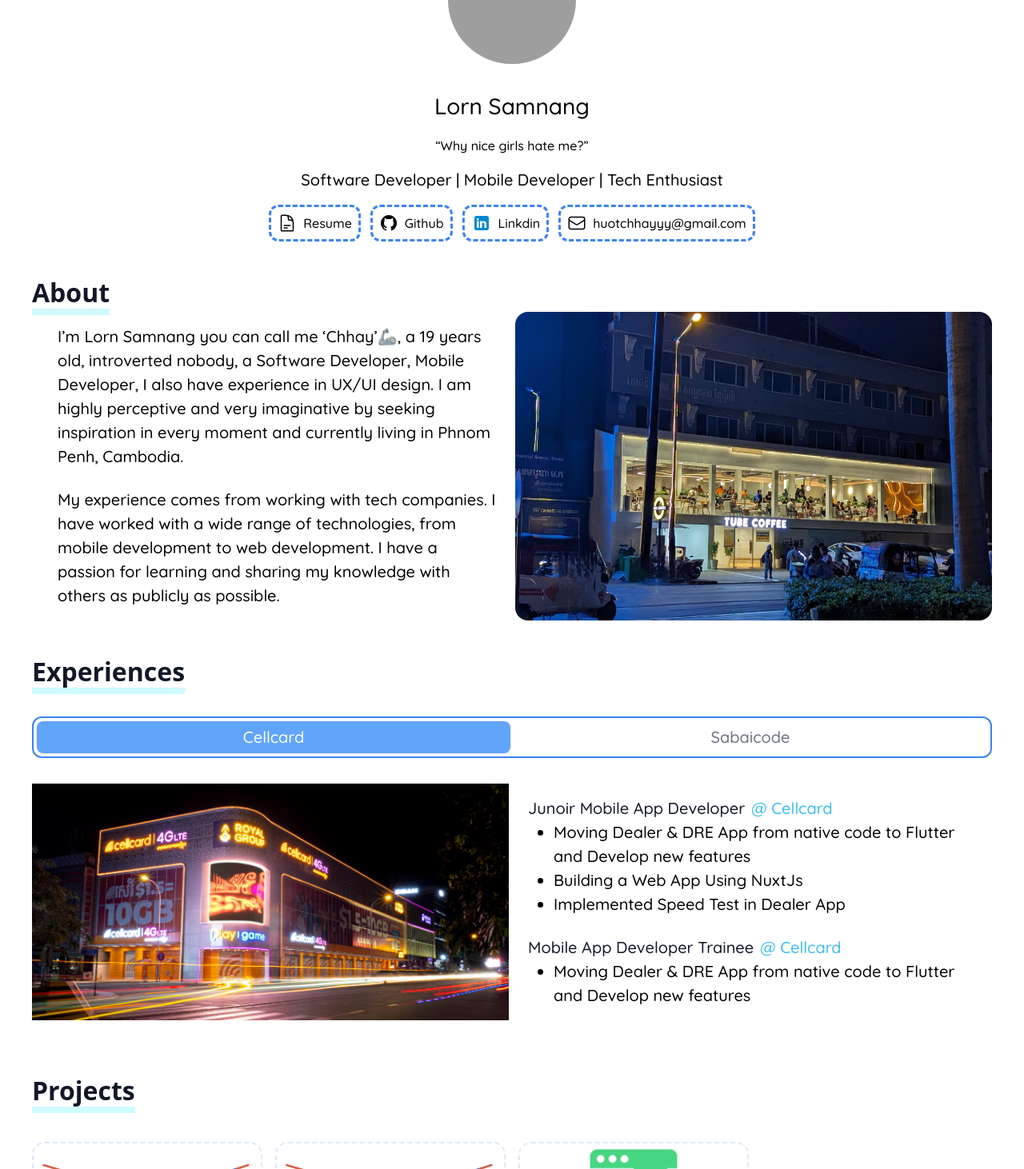
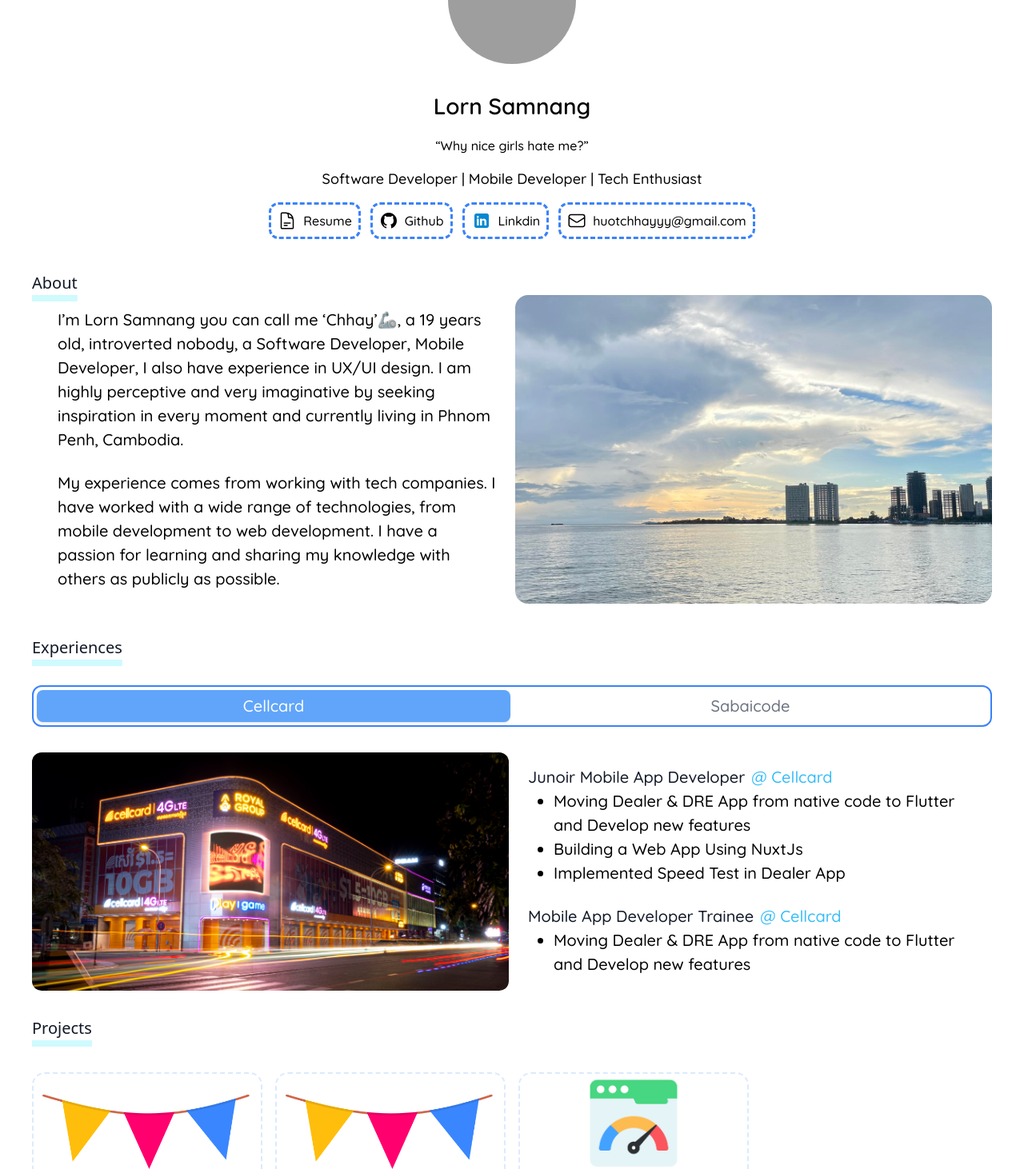
Before and after one commit to itsnang/Personal-Portfolio, a Next.js app: page / in a window 1280 px wide. Shown: the part 288-1750 px from the top of the page at 80% size. Built offline with nearby package versions, Linux system fonts and the light colour scheme; grey boxes are pictures that could not be loaded.

Commit message:
refactor responsive

```diff
--- a/src/components/ExperienceTabs.tsx
+++ b/src/components/ExperienceTabs.tsx
@@ -3,6 +3,7 @@
 import { ImageContain } from "./ImageContain";
 import { Typography } from "./Typography";
 import Link from "next/link";
+import Image from "next/image";
 
 import React from "react";
 function classNames(...classes: any[]) {
@@ -12,7 +13,7 @@
 export const ExperienceTabs = () => {
 	return (
 		<>
-      <div className=" w-full px-2 py-8 sm:px-0">
+			<div className=' w-full px-2 py-8 sm:px-0'>
 				<Tab.Group>
 					<Tab.List
 						className={`flex space-x-1 rounded-xl border-[2px]  border-blue-500 p-1`}
@@ -42,20 +43,27 @@
 					</Tab.List>
 					<Tab.Panels>
 						<Tab.Panel>
-              <div className="grid grid-cols-1 py-8 md:grid-cols-2 lg:grid-cols-2 box-content gap-2">
-                <ImageContain alt="habbit" src="/assets/cellcard.jpg" />
-                <div className="flex gap-6 flex-col p-4">
+							<div className='grid grid-cols-1 pt-8 md:grid-cols-1 lg:grid-cols-2 box-content gap-2'>
+								<div className='relative aspect-[2/1] w-full overflow-hidden rounded-xl'>
+									<Image
+										alt='habbit'
+										src='/assets/cellcard.jpg'
+										fill
+										className='object-cover'
+									/>
+								</div>
+								<div className='flex gap-6 flex-col p-4'>
 									<div>
-                    <Typography variant="h5">
+										<Typography variant='h5'>
 											Junoir Mobile App Developer
 											<Link
-                        className="pl-2 text-sky-400 hover:text-sky-500"
-                        href="https://www.cellcard.com.kh/"
+												className='pl-2 text-sky-400 hover:text-sky-500'
+												href='https://www.cellcard.com.kh/'
 											>
 												@ Cellcard
 											</Link>
 										</Typography>
-                    <ul className="list-disc list-outside pl-8 text-base lg:text-xl md:text-xl">
+										<ul className='list-disc list-outside lg:pl-8 md:pl-8 pl-4 text-base lg:text-xl md:text-xl'>
 											<li>
 												Moving Dealer & DRE App from native code to Flutter and
 												Develop new features
@@ -66,17 +74,17 @@
 									</div>
 
 									<div>
-                    <Typography variant="h5">
+										<Typography variant='h5'>
 											Mobile App Developer Trainee
 											<Link
-                        target="_blank"
-                        className="pl-2 text-sky-400 hover:text-sky-500"
-                        href="https://www.cellcard.com.kh/"
+												target='_blank'
+												className='pl-2 text-sky-400 hover:text-sky-500'
+												href='https://www.cellcard.com.kh/'
 											>
 												@ Cellcard
 											</Link>
 										</Typography>
-                    <ul className="list-disc list-outside pl-8 text-base md:text-xl lg:text-xl ">
+										<ul className='list-disc list-outside lg:pl-8 md:pl-8 pl-4 text-base md:text-xl lg:text-xl '>
 											<li>
 												Moving Dealer & DRE App from native code to Flutter and
 												Develop new features
@@ -87,27 +95,34 @@
 							</div>
 						</Tab.Panel>
 						<Tab.Panel>
-              <div className="grid grid-cols-1 py-8 md:grid-cols-2 lg:grid-cols-2 box-content gap-2">
-                <ImageContain alt="habbit" src="/assets/sabaicode.jpg" />
-                <div className="flex gap-6 flex-col p-4">
-                  <Typography variant="h6">
+							<div className='grid grid-cols-1 pt-8 md:grid-cols-1 lg:grid-cols-2 box-content gap-2'>
+								<div className='relative aspect-[2/1] w-full overflow-hidden rounded-xl'>
+									<Image
+										src='/assets/sabaicode.jpg'
+										alt=''
+										fill
+										className='object-cover'
+									/>
+								</div>
+								<div className='flex gap-6 flex-col p-4'>
+									<Typography variant='h6'>
 										Selt Employed
 										<Link
-                      target="_blank"
-                      className="pl-2 text-sky-400 hover:text-sky-500"
-                      href="https://prutteka-web-git-development-hourmeng12.vercel.app/"
+											target='_blank'
+											className='pl-2 text-sky-400 hover:text-sky-500'
+											href='https://prutteka-web-git-development-hourmeng12.vercel.app/'
 										>
 											@ Prutteka
 										</Link>
 									</Typography>
-                  <p className="text-base lg:text-xl md:text-xl whitespace-pre-line pl-4">
+									<p className='text-base lg:text-xl md:text-xl whitespace-pre-line lg:pl-4 md:pl-4'>
 										Co-founded a website that helps the people find events and
 										allows users to browse, create, and promote local events.
 										Those include education event, exhibition event, sport
 										event, charity events and more.
 									</p>
-                  <p className="text-base lg:text-xl md:text-xl pt-2  whitespace-pre-line pl-4">
-                    <span className="font-medium">Skills:</span> React.js ·
+									<p className='text-base lg:text-xl md:text-xl pt-2  whitespace-pre-line lg:pl-4 md:pl-4'>
+										<span className='font-medium'>Skills:</span> React.js ·
 										Next.js · MongoDB · Express.js · Docker · AWS · Tailwind CSS
 										· TypeScript· Figma (Software)
 									</p>
--- a/src/components/Profile.tsx
+++ b/src/components/Profile.tsx
@@ -25,43 +25,43 @@
 	return (
 		<>
 			<div className={`flex flex-col gap-4 ${className}`}>
-        <div className="relative h-36 w-36 md:h-40 md:w-40 ">
+				<div className='relative h-36 w-36 md:h-40 md:w-40 '>
 					<Image
 						loading={"lazy"}
 						onLoad={() => {
 							setIsLoading(false);
 						}}
 						src={image}
-            alt="profile"
-            className="rounded-full"
+						alt='profile'
+						className='rounded-full'
 						fill
 					/>
 				</div>
-        <p className="text-3xl  font-medium mt-4">{name}</p>
+				<p className='text-3xl  font-semibold mt-4'>{name}</p>
 				<p>&ldquo;Why nice girls hate me?&rdquo;</p>
 
-        <p className="text-xl">{position}</p>
-        <div className="flex flex-row gap-3 flex-wrap">
+				<p className='text-lg'>{position}</p>
+				<div className='flex flex-row gap-3 flex-wrap'>
 					<Contact
 						href={
 							"https://drive.google.com/file/d/1GrhW8yEPNfJpNbcoxVcPkCtezV0pd95m/view?usp=sharing"
 						}
-            icon={<DocumentTextIcon className="w-6" />}
-            title="Resume"
+						icon={<DocumentTextIcon className='w-6' />}
+						title='Resume'
 					/>
 					<Contact
 						href={"https://github.com/itsnang"}
 						icon={<GithubLogo />}
-            title="Github"
+						title='Github'
 					/>
 					<Contact
 						href={"https://www.linkedin.com/in/itsnang/"}
 						icon={<LinkdinLogo />}
-            title="Linkdin"
+						title='Linkdin'
 					/>
 					<Contact
-            icon={<EnvelopeIcon className="w-6" />}
-            title="huotchhayyy@gmail.com"
+						icon={<EnvelopeIcon className='w-6' />}
+						title='huotchhayyy@gmail.com'
 					/>
 				</div>
 			</div>
@@ -73,14 +73,14 @@
 	return (
 		<>
 			<svg
-        xmlns="http://www.w3.org/2000/svg"
-        x="0px"
-        y="0px"
-        width="24"
-        height="24"
-        viewBox="0 0 48 48"
+				xmlns='http://www.w3.org/2000/svg'
+				x='0px'
+				y='0px'
+				width='24'
+				height='24'
+				viewBox='0 0 48 48'
 			>
-        <path d="M44,24c0,8.96-5.88,16.54-14,19.08V38c0-1.71-0.72-3.24-1.86-4.34c5.24-0.95,7.86-4,7.86-9.66c0-2.45-0.5-4.39-1.48-5.9 c0.44-1.71,0.7-4.14-0.52-6.1c-2.36,0-4.01,1.39-4.98,2.53C27.57,14.18,25.9,14,24,14c-1.8,0-3.46,0.2-4.94,0.61 C18.1,13.46,16.42,12,14,12c-1.42,2.28-0.84,4.74-0.3,6.12C12.62,19.63,12,21.57,12,24c0,5.66,2.62,8.71,7.86,9.66 c-0.67,0.65-1.19,1.44-1.51,2.34H16c-1.44,0-2-0.64-2.77-1.68c-0.77-1.04-1.6-1.74-2.59-2.03c-0.53-0.06-0.89,0.37-0.42,0.75 c1.57,1.13,1.68,2.98,2.31,4.19C13.1,38.32,14.28,39,15.61,39H18v4.08C9.88,40.54,4,32.96,4,24C4,12.95,12.95,4,24,4 S44,12.95,44,24z"></path>
+				<path d='M44,24c0,8.96-5.88,16.54-14,19.08V38c0-1.71-0.72-3.24-1.86-4.34c5.24-0.95,7.86-4,7.86-9.66c0-2.45-0.5-4.39-1.48-5.9 c0.44-1.71,0.7-4.14-0.52-6.1c-2.36,0-4.01,1.39-4.98,2.53C27.57,14.18,25.9,14,24,14c-1.8,0-3.46,0.2-4.94,0.61 C18.1,13.46,16.42,12,14,12c-1.42,2.28-0.84,4.74-0.3,6.12C12.62,19.63,12,21.57,12,24c0,5.66,2.62,8.71,7.86,9.66 c-0.67,0.65-1.19,1.44-1.51,2.34H16c-1.44,0-2-0.64-2.77-1.68c-0.77-1.04-1.6-1.74-2.59-2.03c-0.53-0.06-0.89,0.37-0.42,0.75 c1.57,1.13,1.68,2.98,2.31,4.19C13.1,38.32,14.28,39,15.61,39H18v4.08C9.88,40.54,4,32.96,4,24C4,12.95,12.95,4,24,4 S44,12.95,44,24z'></path>
 			</svg>
 		</>
 	);
@@ -90,20 +90,20 @@
 	return (
 		<>
 			<svg
-        xmlns="http://www.w3.org/2000/svg"
-        x="0px"
-        y="0px"
-        width="26"
-        height="24"
-        viewBox="0 0 48 48"
+				xmlns='http://www.w3.org/2000/svg'
+				x='0px'
+				y='0px'
+				width='26'
+				height='24'
+				viewBox='0 0 48 48'
 			>
 				<path
-          fill="#0288D1"
-          d="M42,37c0,2.762-2.238,5-5,5H11c-2.761,0-5-2.238-5-5V11c0-2.762,2.239-5,5-5h26c2.762,0,5,2.238,5,5V37z"
+					fill='#0288D1'
+					d='M42,37c0,2.762-2.238,5-5,5H11c-2.761,0-5-2.238-5-5V11c0-2.762,2.239-5,5-5h26c2.762,0,5,2.238,5,5V37z'
 				></path>
 				<path
-          fill="#FFF"
-          d="M12 19H17V36H12zM14.485 17h-.028C12.965 17 12 15.888 12 14.499 12 13.08 12.995 12 14.514 12c1.521 0 2.458 1.08 2.486 2.499C17 15.887 16.035 17 14.485 17zM36 36h-5v-9.099c0-2.198-1.225-3.698-3.192-3.698-1.501 0-2.313 1.012-2.707 1.99C24.957 25.543 25 26.511 25 27v9h-5V19h5v2.616C25.721 20.5 26.85 19 29.738 19c3.578 0 6.261 2.25 6.261 7.274L36 36 36 36z"
+					fill='#FFF'
+					d='M12 19H17V36H12zM14.485 17h-.028C12.965 17 12 15.888 12 14.499 12 13.08 12.995 12 14.514 12c1.521 0 2.458 1.08 2.486 2.499C17 15.887 16.035 17 14.485 17zM36 36h-5v-9.099c0-2.198-1.225-3.698-3.192-3.698-1.501 0-2.313 1.012-2.707 1.99C24.957 25.543 25 26.511 25 27v9h-5V19h5v2.616C25.721 20.5 26.85 19 29.738 19c3.578 0 6.261 2.25 6.261 7.274L36 36 36 36z'
 				></path>
 			</svg>
 		</>
--- a/src/layout/MainLayout.tsx
+++ b/src/layout/MainLayout.tsx
@@ -16,7 +16,7 @@
 }) => {
 	return (
 		<main
-      className={`max-w-laptop mx-auto mb-8 min-h-screen px-10 ${className} `}
+			className={`max-w-laptop mx-auto mb-8 min-h-screen lg:px-10 md:px-8 px-4 ${className} `}
 		>
 			{children}
 		</main>
--- a/src/pages/ProfilePage.tsx
+++ b/src/pages/ProfilePage.tsx
@@ -9,53 +9,53 @@
 export const ProfilePage = () => {
 	return (
 		<>
-      <div className="bg-gradient-to-r  from-cyan-500 to-blue-500 w-full h-72 block absolute left-0 "></div>
+			<div className='bg-gradient-to-r  from-cyan-500 to-blue-500 w-full lg:h-72 md:h-72 h-56 block absolute left-0 '></div>
 			<Profile
-        className="items-center pt-52"
-        name="Lorn Samnang"
-        position="Software Developer | Mobile Developer | Tech Enthusiast"
-        image="https://firebasestorage.googleapis.com/v0/b/todo-81bff.appspot.com/o/IMG_20231024_095948_160.jpg?alt=media&token=6480b240-2aea-41c3-9982-1fe438d14bae"
+				className='items-center pt-36 lg:pt-52 md:pt-52'
+				name='Lorn Samnang'
+				position='Software Developer | Mobile Developer | Tech Enthusiast'
+				image='https://firebasestorage.googleapis.com/v0/b/todo-81bff.appspot.com/o/IMG_20231024_095948_160.jpg?alt=media&token=6480b240-2aea-41c3-9982-1fe438d14bae'
 			/>
 			<Typography
-        className="underline pt-10 font-sans underline-offset-8 decoration-cyan-100 decoration-[8px]"
-        variant="h2"
+				className='underline pt-10 font-sans underline-offset-8 decoration-cyan-100 decoration-[8px]'
+				variant='h5'
 			>
 				About
 			</Typography>
-      <div className="grid grid-cols-1 md:grid-cols-2 lg:grid-cols-2 box-content gap-2">
-        <div className="flex gap-6 flex-col p-4">
-          <p className="text-base lg:text-xl md:text-xl whitespace-pre-line pl-4">
+			<div className='grid grid-cols-1 md:grid-cols-2 lg:grid-cols-2 box-content gap-2'>
+				<div className='flex gap-6 flex-col p-4'>
+					<p className='text-base lg:text-xl md:text-xl whitespace-pre-line lg:pl-4 md:pl-4'>
 						I&rsquo;m Lorn Samnang you can call me &lsquo;Chhay&rsquo;🦾, a 19
 						years old, introverted nobody, a Software Developer, Mobile
 						Developer, I also have experience in UX/UI design. I am highly
 						perceptive and very imaginative by seeking inspiration in every
 						moment and currently living in Phnom Penh, Cambodia.
 					</p>
-          <p className="text-base lg:text-xl md:text-xl whitespace-pre-line pl-4">
+					<p className='text-base lg:text-xl md:text-xl whitespace-pre-line lg:pl-4 md:pl-4'>
 						My experience comes from working with tech companies. I have worked
 						with a wide range of technologies, from mobile development to web
 						development. I have a passion for learning and sharing my knowledge
 						with others as publicly as possible.
 					</p>
 				</div>
-        <ImageContain alt="habbit" src="/assets/pp.jpg" rounded />
+				<ImageContain alt='habbit' src='/assets/kps2.jpeg' rounded />
 			</div>
 			<Typography
-        className="underline pt-10 font-sans underline-offset-8  decoration-cyan-100 decoration-[8px]"
-        variant="h2"
+				className='underline pt-10 font-sans underline-offset-8  decoration-cyan-100 decoration-[8px]'
+				variant='h5'
 			>
 				Experiences
 			</Typography>
-      <div className="flex justify-center">
+			<div className='flex justify-center'>
 				<ExperienceTabs />
 			</div>
 			<Typography
-        className="underline pb-10 font-sans underline-offset-8  decoration-cyan-100 decoration-[8px]"
-        variant="h2"
+				className='underline pb-10 font-sans underline-offset-8  decoration-cyan-100 decoration-[8px]'
+				variant='h5'
 			>
 				Projects
 			</Typography>
-      <div className="grid w-full grid-cols-1 gap-4 sm:grid-cols-2 lg:grid-cols-3 xl:grid-cols-4">
+			<div className='grid w-full grid-cols-1 gap-4 sm:grid-cols-2 lg:grid-cols-3 xl:grid-cols-4'>
 				{projects.map((project: projectsType, index: number) => (
 					<ProjectCard
 						key={index}
```
Also changed, not shown: public/assets/kps2.jpeg (added), src/components/ImageContain.tsx (indentation only). Lines whose indentation alone changed are shown as unchanged.
